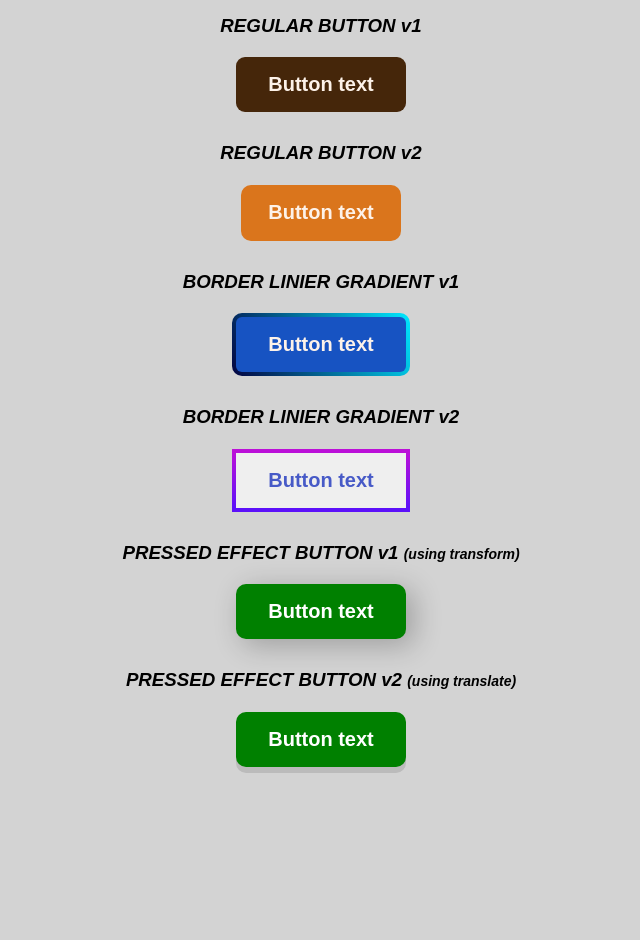
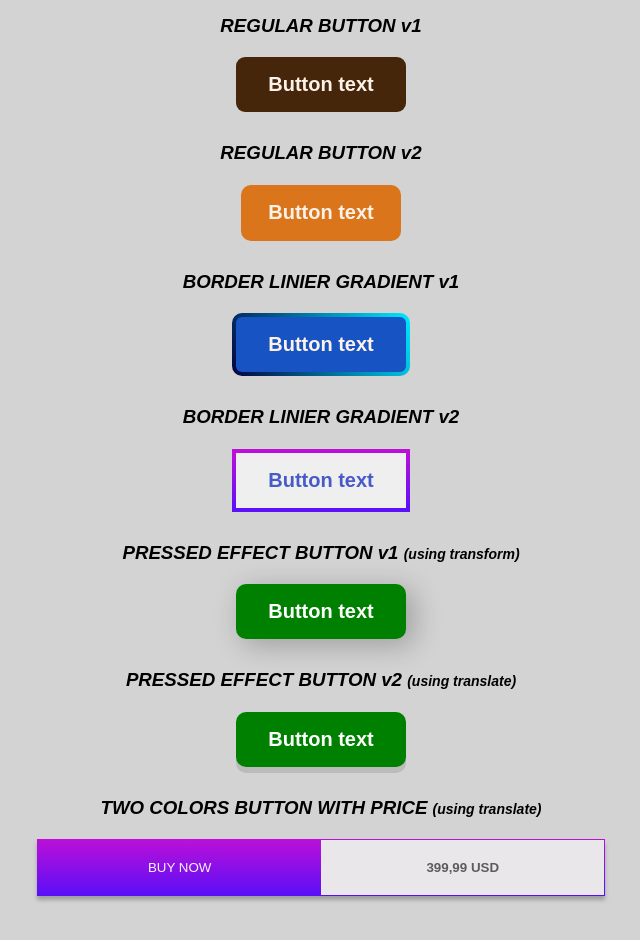
Before and after one commit to VladZyma/html-css-js_hints, a plain HTML site: page button/index.html in a window 1280 px wide. Shown: the whole page, without its empty margins (319-959 px from the left). Before the commit the page ends 800 px from the top, so only its background shows below. Drawn offline with Linux system fonts and the light colour scheme.

Commit message:
add two colors button with price

```diff
--- a/button/index.html
+++ b/button/index.html
@@ -53,5 +53,17 @@
         <button class="pressed-btn-2">Button text</button>
       </div>
     </div>
+
+    <div class="container">
+      <div class="wrapper wrapper-flex">
+        <h3 class="title">
+          TWO COLORS BUTTON WITH PRICE <span>(using translate)</span>
+        </h3>
+        <button class="two-colors-btn">
+          <span class="two-colors-btn__text">BUY NOW</span>
+          <span class="two-colors-btn__price">399,99 USD</span>
+        </button>
+      </div>
+    </div>
   </body>
 </html>
--- a/button/style.css
+++ b/button/style.css
@@ -18,6 +18,7 @@ html {
   font-size: 62.5%;
 }
 body {
+  margin-bottom: 30px;
   background-color: #d3d3d3;
   font-family: sans-serif;
   font-size: 1.6rem;
@@ -38,6 +39,11 @@ body {
 }
 .wrapper {
   text-align: center;
+}
+.wrapper-flex {
+  display: flex;
+  flex-direction: column;
+  align-items: center;
 }
 
 /* =====================
@@ -182,3 +188,30 @@ PRESSED EFFECT
   box-shadow: none;
   transform: translateY(2px);
 }
+
+/* =====================
+TWO COLORS BUTTON WITH PRICE
+========================*/
+.two-colors-btn {
+  border: none;
+  font-family: inherit;
+  cursor: pointer;
+
+  padding: 1px;
+  display: flex;
+  align-items: center;
+
+  background: linear-gradient(180deg, #bc10d8 0%, rgba(80, 0, 250, 0.93) 100%);
+  box-shadow: 0px 4px 4px rgba(0, 0, 0, 0.25);
+}
+.two-colors-btn__text {
+  padding: 2rem 11rem;
+  text-transform: uppercase;
+  color: #f6f4f5;
+}
+.two-colors-btn__price {
+  padding: 2rem 10.5rem;
+  font-weight: 700;
+  color: #5c5c5e;
+  background-color: #e9e7ea;
+}
```
